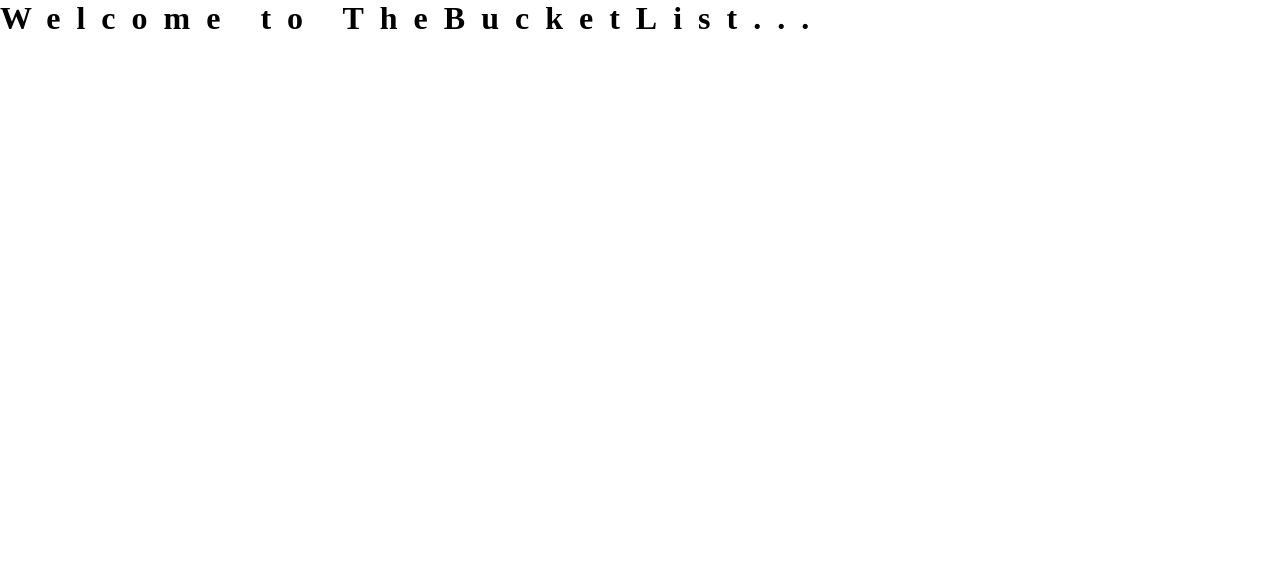
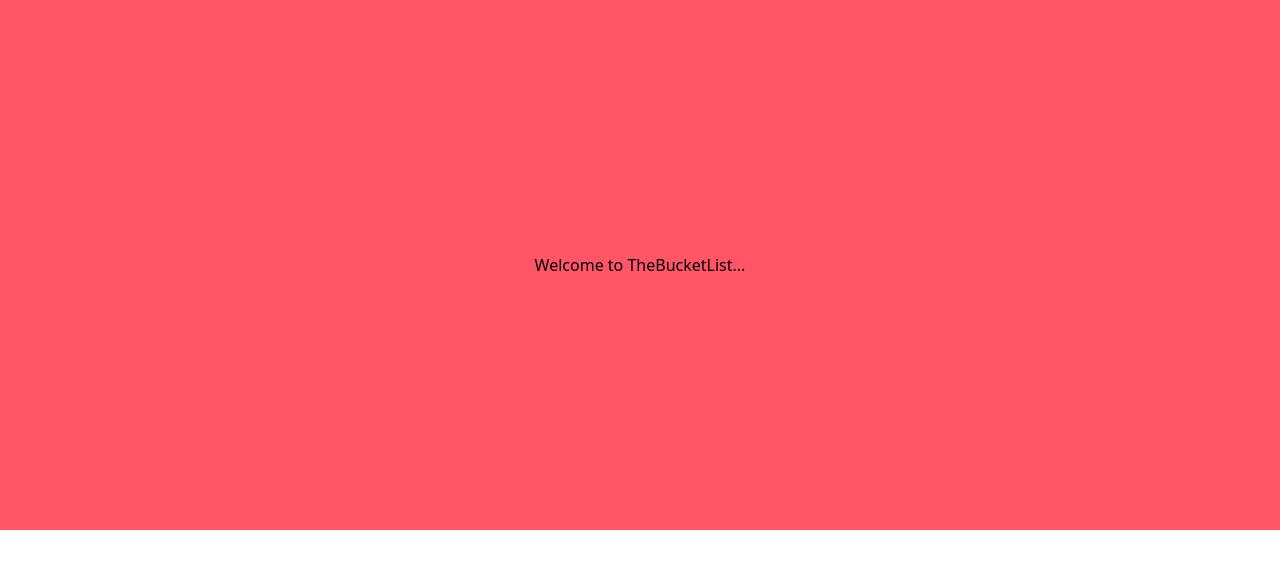
Before and after one commit to qwertyfellow/bucketlist, a Next.js app: page / in a window 1280 px wide. Shown: the top 568 px of the page. Built offline with nearby package versions, Linux system fonts and the light colour scheme.

Commit message:
Adding tailwind support

```diff
--- a/app/(root)/page.tsx
+++ b/app/(root)/page.tsx
@@ -2,7 +2,7 @@
 
 export default function Home() {
   return (
-    <div className={styles.page}>
+    <div className="pink_container">
       <main className={styles.main}>
         <h1>Welcome to TheBucketList...</h1>
       </main>
--- a/app/globals.css
+++ b/app/globals.css
@@ -1,17 +1,140 @@
 /* Root styles */
-
 * {
   box-sizing: border-box;
   padding: 0;
   margin: 0;
 }
 
-body {
-  /* TODO: Add global font here. */
+@tailwind base;
+@tailwind components;
+@tailwind utilities;
+
+@layer base {
+    :root {
+        --radius: 0.5rem;
+    }
 }
 
-h1 {
-  letter-spacing: 1rem;
+@layer utilities {
+  /* Text styles */
+    .text-30-extrabold {
+        @apply text-[30px] font-extrabold text-white;
+    }
+
+    .text-30-bold {
+        @apply text-[30px] font-bold text-black;
+    }
+
+    .text-30-semibold {
+        @apply font-semibold text-[30px] text-black;
+    }
+
+    .text-26-semibold {
+        @apply font-semibold text-[26px] text-black;
+    }
+
+    .text-24-black {
+        @apply text-[24px] font-black text-black;
+    }
+
+    .text-20-medium {
+        @apply font-medium text-[20px] text-black;
+    }
+
+    .text-16-medium {
+        @apply font-medium text-[16px] text-black;
+    }
+
+    .text-14-normal {
+        @apply font-normal text-sm text-white-100/80;
+    }
+
+    .heading {
+        @apply uppercase bg-black px-6 py-3 font-extrabold text-white sm:text-[54px] sm:leading-[64px] text-[36px] leading-[46px] max-w-5xl text-center my-5;
+    }
+
+    .sub-heading {
+        @apply font-medium text-[20px] text-white max-w-2xl text-center break-words;
+    }
+
+    /* Layout styles */
+    .flex-between {
+        @apply flex justify-between items-center;
+    }
+
+    .pink_container {
+        @apply w-full bg-primary min-h-[530px] flex justify-center items-center flex-col py-10 px-6;
+    }
+
+    .section_container {
+        @apply px-6 py-10 max-w-7xl mx-auto;
+    }
+
+    .tag {
+        @apply bg-secondary px-6 py-3 font-bold rounded-sm uppercase relative tag-tri;
+    }
+
+    .card_grid {
+        @apply grid md:grid-cols-3 sm:grid-cols-2 gap-5;
+    }
+
+    .card_grid-sm {
+        @apply grid sm:grid-cols-2 gap-5;
+    }
+
+    .no-result {
+        @apply text-black-100 text-sm font-normal;
+    }
+
+    /* profile */
+    .profile_container {
+        @apply w-full pb-10 pt-20 px-6 max-w-7xl mx-auto lg:flex-row flex-col flex gap-10;
+    }
+
+    .profile_card {
+        @apply w-80 px-6 pb-6 pt-20 flex flex-col justify-center items-center bg-primary border-[5px] border-black shadow-100 rounded-[30px] relative z-0 h-fit max-lg:w-full;
+    }
+
+    .profile_title {
+        @apply w-11/12 bg-white border-[5px] border-black rounded-[20px] px-5 py-3 absolute -top-9 after:absolute after:content-[''] after:-top-1 after:right-0 after:-skew-y-6 after:bg-black after:-z-[1] after:rounded-[20px] after:w-full after:h-[60px] before:absolute before:content-[''] before:-bottom-1 before:left-0  before:-skew-y-6 before:w-full before:h-[60px] before:bg-black  before:-z-[1] before:rounded-[20px] shadow-100;
+    }
+
+    .profile_image {
+        @apply rounded-full object-cover border-[3px] border-black;
+    }
+
+    /* item details */
+    .divider {
+        @apply border-dotted bg-zinc-400 max-w-4xl my-10 mx-auto;
+    }
+
+    .view_skeleton {
+        @apply bg-zinc-400 h-10 w-24 rounded-lg fixed bottom-3 right-3;
+    }
+
+    /* navbar */
+    .avatar {
+        @apply p-0 focus-visible:ring-0 bg-none rounded-full drop-shadow-md !important;
+    }
+
+    .dropdown-menu {
+        @apply w-56 border-[5px] border-black bg-white p-5 rounded-2xl !important;
+    }
+
+    .login {
+        @apply border-[5px] py-4 border-black bg-white text-black relative shadow-100 font-medium hover:shadow-none transition-all duration-500 !important;
+    }
+
+    /* searchform */
+    .search-form {
+        @apply max-w-3xl w-full min-h-[80px] bg-white border-[5px] border-black rounded-[80px] text-[24px] mt-8 px-5 flex flex-row items-center gap-5;
+    }
+
+    .search-input {
+        @apply flex-1 font-bold placeholder:font-semibold placeholder:text-black-100 w-full h-auto outline-none;
+    }
+
+    .search-btn {
+        @apply size-[50px] rounded-full bg-black flex justify-center items-center !important;
+    }
 }
-
-/* Utility styles */
--- a/app/layout.tsx
+++ b/app/layout.tsx
@@ -1,7 +1,7 @@
 import type { Metadata } from "next";
 import "./globals.css";
 
-// TODO: Setup custom fonts here
+// TODO: Setup custom LOCAL fonts here if needed.
 
 export const metadata: Metadata = {
   title: "BucketList",
--- /dev/null
+++ b/postcss.config.js
@@ -0,0 +1,6 @@
+module.exports = {
+  plugins: {
+    tailwindcss: {},
+    autoprefixer: {},
+  },
+}
--- /dev/null
+++ b/tailwind.config.js
@@ -0,0 +1,48 @@
+/** @type {import('tailwindcss').Config} */
+module.exports = {
+  darkMode: ["class"],
+  content: [
+    "./app/**/*.{js,ts,jsx,tsx}",
+    "./pages/**/*.{js,ts,jsx,tsx}",
+    "./components/**/*.{js,ts,jsx,tsx}",
+  ],
+  theme: {
+        extend: {
+            screens: {
+                xs: "475px",
+            },
+            colors: {
+                primary: {
+                    DEFAULT: "#FF5566",
+                },
+                secondary: {
+                  DEFAULT: "#FBE843"
+                },
+                black: {
+                    "100": "#333333",
+                    "200": "#141413",
+                    "300": "#7D8087",
+                    DEFAULT: "#000000",
+                },
+                white: {
+                    "100": "#F7F7F7",
+                    DEFAULT: "#FFFFFF",
+                },
+            },
+            fontFamily: {
+              // Can define fonts here if needed.
+            },
+            borderRadius: {
+                lg: "var(--radius)",
+                md: "calc(var(--radius) - 2px)",
+                sm: "calc(var(--radius) - 4px)",
+            },
+            boxShadow: {
+                100: "2px 2px 0px 0px rgb(0, 0, 0)",
+                200: "2px 2px 0px 2px rgb(0, 0, 0)",
+                300: "2px 2px 0px 2px rgb(238, 43, 105)",
+            },
+        },
+    },
+  plugins: [],
+}
```
Also changed, not shown: package.json (+7 -4 lines), 1 other file (tests, documents, lock files or other folders).
